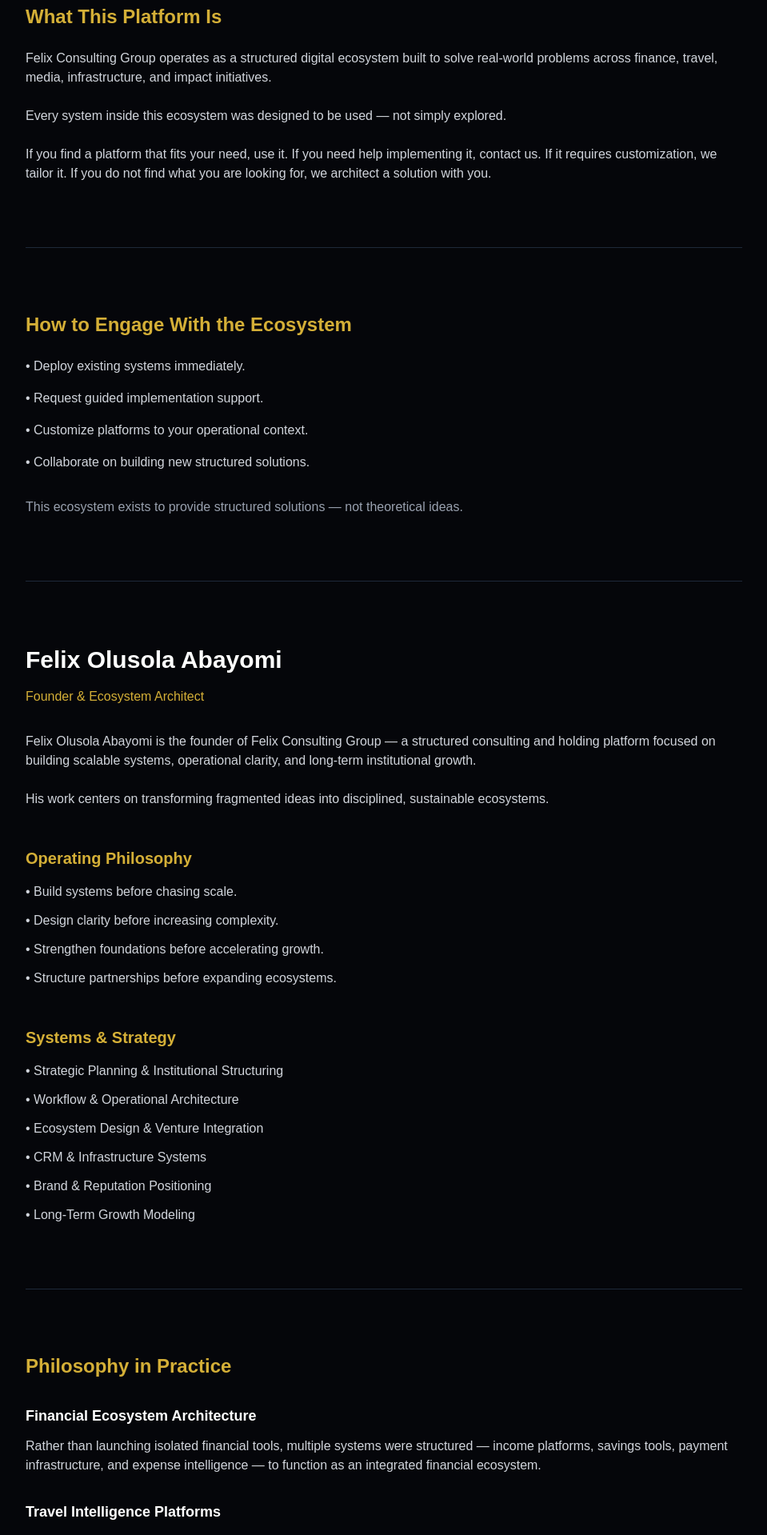
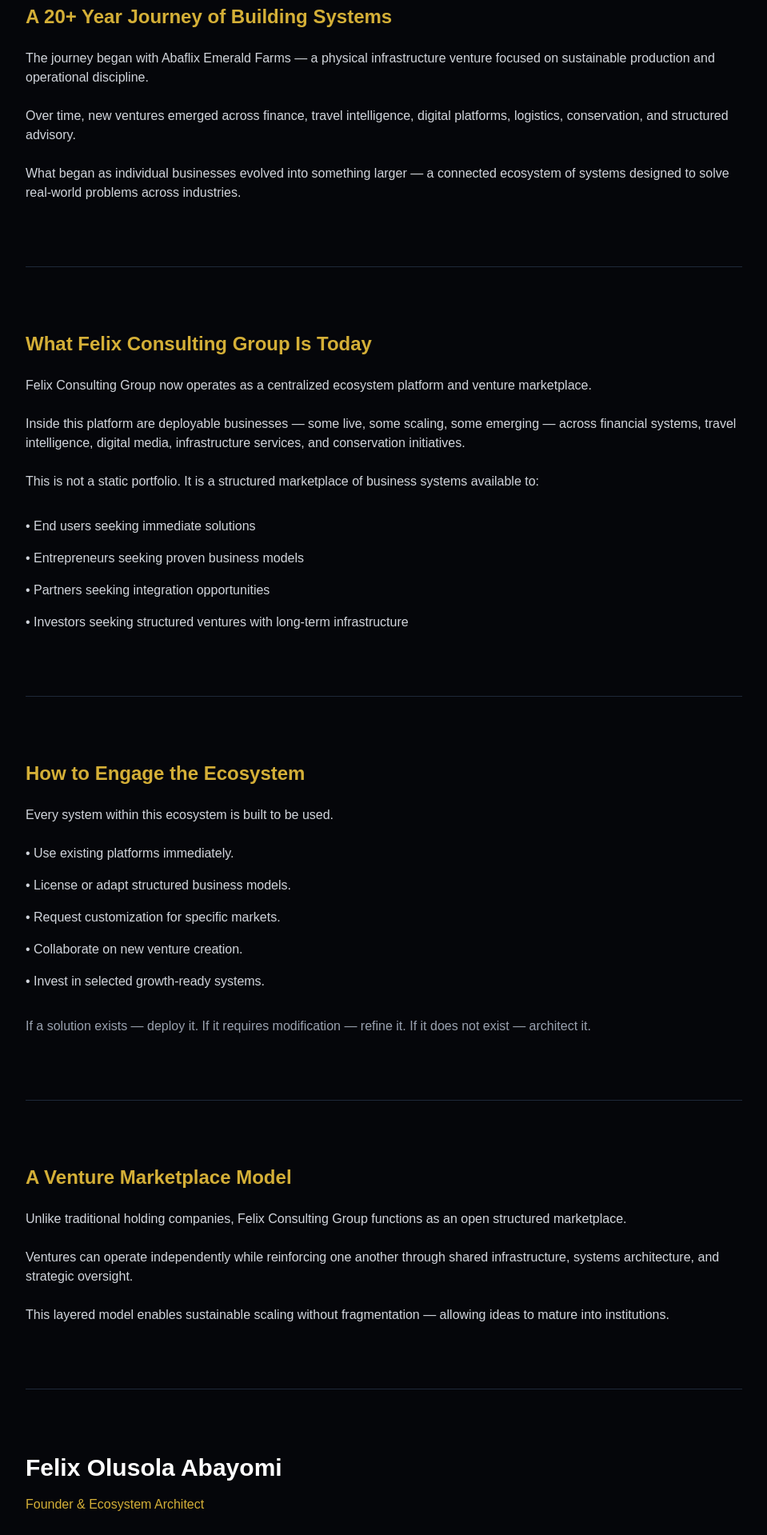
Before and after one commit to felabayomi/felix-consult, a Next.js app: page /about in a window 1280 px wide. Shown: the part 480-2399 px from the top of the page at 80% size, without its empty margins (160-1119 px from the left). Built offline with nearby package versions, Linux system fonts and the light colour scheme.

Commit message:
Revise about page content for clarity and focus

```diff
--- a/app/about/page.tsx
+++ b/app/about/page.tsx
@@ -9,48 +9,96 @@
         </h1>
 
         <p className="text-gray-400 text-lg">
-          This is not a portfolio.
-          It is a structured ecosystem of deployable systems.
+          Two decades of system building — unified into one structured ecosystem.
         </p>
       </section>
 
-      {/* WHAT THIS PLATFORM IS */}
+      {/* JOURNEY */}
       <section className="max-w-4xl mx-auto pb-20 border-t border-gray-800 pt-20">
         <h2 className="text-2xl font-semibold mb-6 text-[#D4AF37]">
-          What This Platform Is
+          A 20+ Year Journey of Building Systems
         </h2>
 
         <p className="text-gray-300 mb-6">
-          Felix Consulting Group operates as a structured digital ecosystem built to solve real-world problems across finance, travel, media, infrastructure, and impact initiatives.
+          The journey began with Abaflix Emerald Farms — a physical infrastructure venture focused on sustainable production and operational discipline.
         </p>
 
         <p className="text-gray-300 mb-6">
-          Every system inside this ecosystem was designed to be used — not simply explored.
+          Over time, new ventures emerged across finance, travel intelligence, digital platforms, logistics, conservation, and structured advisory.
         </p>
 
         <p className="text-gray-300">
-          If you find a platform that fits your need, use it.
-          If you need help implementing it, contact us.
-          If it requires customization, we tailor it.
-          If you do not find what you are looking for, we architect a solution with you.
+          What began as individual businesses evolved into something larger — a connected ecosystem of systems designed to solve real-world problems across industries.
         </p>
+      </section>
+
+      {/* WHAT THIS PLATFORM IS NOW */}
+      <section className="max-w-4xl mx-auto pb-20 border-t border-gray-800 pt-20">
+        <h2 className="text-2xl font-semibold mb-6 text-[#D4AF37]">
+          What Felix Consulting Group Is Today
+        </h2>
+
+        <p className="text-gray-300 mb-6">
+          Felix Consulting Group now operates as a centralized ecosystem platform and venture marketplace.
+        </p>
+
+        <p className="text-gray-300 mb-6">
+          Inside this platform are deployable businesses — some live, some scaling, some emerging — across financial systems, travel intelligence, digital media, infrastructure services, and conservation initiatives.
+        </p>
+
+        <p className="text-gray-300">
+          This is not a static portfolio. It is a structured marketplace of business systems available to:
+        </p>
+
+        <ul className="mt-8 space-y-4 text-gray-300">
+          <li>• End users seeking immediate solutions</li>
+          <li>• Entrepreneurs seeking proven business models</li>
+          <li>• Partners seeking integration opportunities</li>
+          <li>• Investors seeking structured ventures with long-term infrastructure</li>
+        </ul>
       </section>
 
       {/* HOW TO ENGAGE */}
       <section className="max-w-4xl mx-auto pb-20 border-t border-gray-800 pt-20">
         <h2 className="text-2xl font-semibold mb-6 text-[#D4AF37]">
-          How to Engage With the Ecosystem
+          How to Engage the Ecosystem
         </h2>
 
+        <p className="text-gray-300 mb-6">
+          Every system within this ecosystem is built to be used.
+        </p>
+
         <ul className="space-y-4 text-gray-300">
-          <li>• Deploy existing systems immediately.</li>
-          <li>• Request guided implementation support.</li>
-          <li>• Customize platforms to your operational context.</li>
-          <li>• Collaborate on building new structured solutions.</li>
+          <li>• Use existing platforms immediately.</li>
+          <li>• License or adapt structured business models.</li>
+          <li>• Request customization for specific markets.</li>
+          <li>• Collaborate on new venture creation.</li>
+          <li>• Invest in selected growth-ready systems.</li>
         </ul>
 
         <p className="mt-8 text-gray-400">
-          This ecosystem exists to provide structured solutions — not theoretical ideas.
+          If a solution exists — deploy it.
+          If it requires modification — refine it.
+          If it does not exist — architect it.
+        </p>
+      </section>
+
+      {/* MARKETPLACE POSITIONING */}
+      <section className="max-w-4xl mx-auto pb-20 border-t border-gray-800 pt-20">
+        <h2 className="text-2xl font-semibold mb-6 text-[#D4AF37]">
+          A Venture Marketplace Model
+        </h2>
+
+        <p className="text-gray-300 mb-6">
+          Unlike traditional holding companies, Felix Consulting Group functions as an open structured marketplace.
+        </p>
+
+        <p className="text-gray-300 mb-6">
+          Ventures can operate independently while reinforcing one another through shared infrastructure, systems architecture, and strategic oversight.
+        </p>
+
+        <p className="text-gray-300">
+          This layered model enables sustainable scaling without fragmentation — allowing ideas to mature into institutions.
         </p>
       </section>
 
@@ -65,11 +113,11 @@
         </p>
 
         <p className="text-gray-300 mb-6">
-          Felix Olusola Abayomi is the founder of Felix Consulting Group — a structured consulting and holding platform focused on building scalable systems, operational clarity, and long-term institutional growth.
+          Felix Olusola Abayomi is a systems builder focused on long-term infrastructure rather than short-term hype.
         </p>
 
         <p className="text-gray-300 mb-6">
-          His work centers on transforming fragmented ideas into disciplined, sustainable ecosystems.
+          His work centers on converting fragmented ventures into structured ecosystems capable of sustained growth.
         </p>
 
         <h3 className="text-xl font-semibold mt-12 mb-4 text-[#D4AF37]">
@@ -79,75 +127,17 @@
         <ul className="space-y-3 text-gray-300">
           <li>• Build systems before chasing scale.</li>
           <li>• Design clarity before increasing complexity.</li>
-          <li>• Strengthen foundations before accelerating growth.</li>
-          <li>• Structure partnerships before expanding ecosystems.</li>
+          <li>• Strengthen foundations before acceleration.</li>
+          <li>• Structure partnerships before expansion.</li>
         </ul>
 
         <h3 className="text-xl font-semibold mt-12 mb-4 text-[#D4AF37]">
-          Systems & Strategy
-        </h3>
-
-        <ul className="space-y-3 text-gray-300">
-          <li>• Strategic Planning & Institutional Structuring</li>
-          <li>• Workflow & Operational Architecture</li>
-          <li>• Ecosystem Design & Venture Integration</li>
-          <li>• CRM & Infrastructure Systems</li>
-          <li>• Brand & Reputation Positioning</li>
-          <li>• Long-Term Growth Modeling</li>
-        </ul>
-      </section>
-
-      {/* PHILOSOPHY IN PRACTICE */}
-      <section className="max-w-4xl mx-auto pb-20 border-t border-gray-800 pt-20">
-        <h2 className="text-2xl font-semibold mb-6 text-[#D4AF37]">
-          Philosophy in Practice
-        </h2>
-
-        <h3 className="text-lg font-semibold mt-8 mb-3">
-          Financial Ecosystem Architecture
-        </h3>
-
-        <p className="text-gray-300 mb-6">
-          Rather than launching isolated financial tools, multiple systems were structured — income platforms, savings tools, payment infrastructure, and expense intelligence — to function as an integrated financial ecosystem.
-        </p>
-
-        <h3 className="text-lg font-semibold mt-8 mb-3">
-          Travel Intelligence Platforms
-        </h3>
-
-        <p className="text-gray-300 mb-6">
-          Travel ventures were built as layered intelligence systems connecting geolocation, planning, and experiential data — modular tools designed for integration and scalable deployment.
-        </p>
-
-        <h3 className="text-lg font-semibold mt-8 mb-3">
-          Conservation & Impact Integration
+          Long-Term Vision
         </h3>
 
         <p className="text-gray-300">
-          Conservation initiatives are integrated into the broader ecosystem — combining digital infrastructure, community engagement, and long-term impact frameworks. Impact and enterprise operate as reinforcing systems.
+          The objective is not isolated success — but an interconnected portfolio of structured ventures capable of compounding value across sectors and generations.
         </p>
-      </section>
-
-      {/* ECOSYSTEM MODEL */}
-      <section className="max-w-4xl mx-auto pb-20 border-t border-gray-800 pt-20">
-        <h2 className="text-2xl font-semibold mb-6 text-[#D4AF37]">
-          Ecosystem Architecture Model
-        </h2>
-
-        <ul className="space-y-4 text-gray-300">
-          <li>
-            <strong>Operational Infrastructure Core</strong> — Workflow systems, CRM integration, logistics, scalable foundations.
-          </li>
-          <li>
-            <strong>Financial & Strategic Systems</strong> — Payments, wealth platforms, advisory frameworks.
-          </li>
-          <li>
-            <strong>Experience & Intelligence Platforms</strong> — Travel systems, media applications, digital ecosystems.
-          </li>
-          <li>
-            <strong>Impact & Global Integration</strong> — Conservation initiatives and long-term societal impact systems.
-          </li>
-        </ul>
       </section>
 
       {/* MISSION */}
@@ -157,7 +147,7 @@
         </h2>
 
         <p className="text-gray-300 text-lg">
-          To build disciplined systems that enable growth, strengthen institutions, and create ecosystems that endure beyond individual ventures.
+          To architect disciplined systems, structured ventures, and scalable ecosystems that transform ideas into enduring institutions.
         </p>
       </section>
 
@@ -167,7 +157,7 @@
           href="/contact"
           className="bg-[#D4AF37] text-black px-6 py-3 rounded-md font-semibold hover:opacity-90 transition"
         >
-          Start a Structured Conversation
+          Explore Partnership or Investment
         </a>
       </section>
 
```
